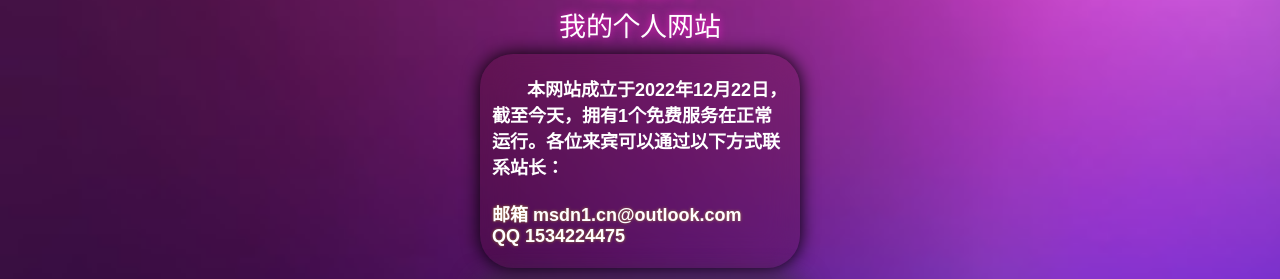
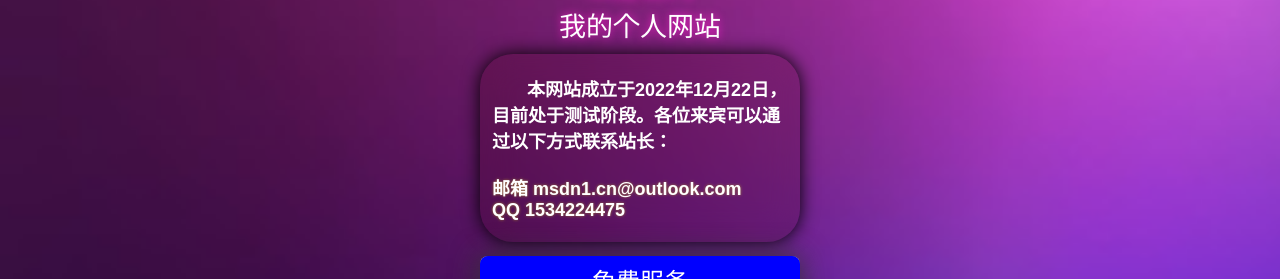
Before and after one commit to zarandfyh/zarandfyh.github.io, a plain HTML site: page index.html in a window 1280 px wide. Shown: the part 101-380 px from the top of the page. Drawn offline with Linux system fonts and the light colour scheme; grey boxes are pictures that could not be loaded; a web font is replaced by a local one.

Commit message:
Update index.html

```diff
--- a/index.html
+++ b/index.html
@@ -283,7 +283,7 @@ position: absolute;right: 0px;top: 2px;border-bottom-left-radius: 999px;border-t
 <img src="https://zarispro.github.io/image/fem.png" style="width: 100%;height:100%; object-fit: cover;background-color: #000000;border-radius: 50%;">
  </div>
 <div id="pop1" align="center" class="js" style="background-color: #44001131;border-radius: 33px;backdrop-filter: blur(17px);color: white;">
-<b><div align="left" id="pp"><br>&nbsp;&nbsp;&nbsp;&nbsp;&nbsp;&nbsp;&nbsp;本网站成立于2022年12月22日，截至今天，拥有1个免费服务在正常运行。各位来宾可以通过以下方式联系站长：
+<b><div align="left" id="pp"><br>&nbsp;&nbsp;&nbsp;&nbsp;&nbsp;&nbsp;&nbsp;本网站成立于2022年12月22日，目前处于测试阶段。各位来宾可以通过以下方式联系站长：
  <br><br><span style="text-shadow:0 0 3px #ffff0069">邮箱 msdn1.cn@outlook.com<br>QQ 1534224475</span><br><br>
 </div></b>
 </div>
```
